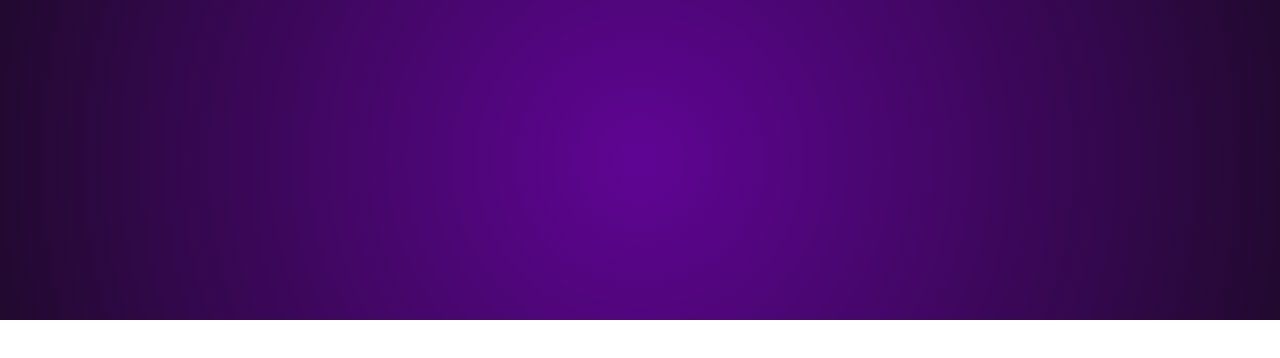
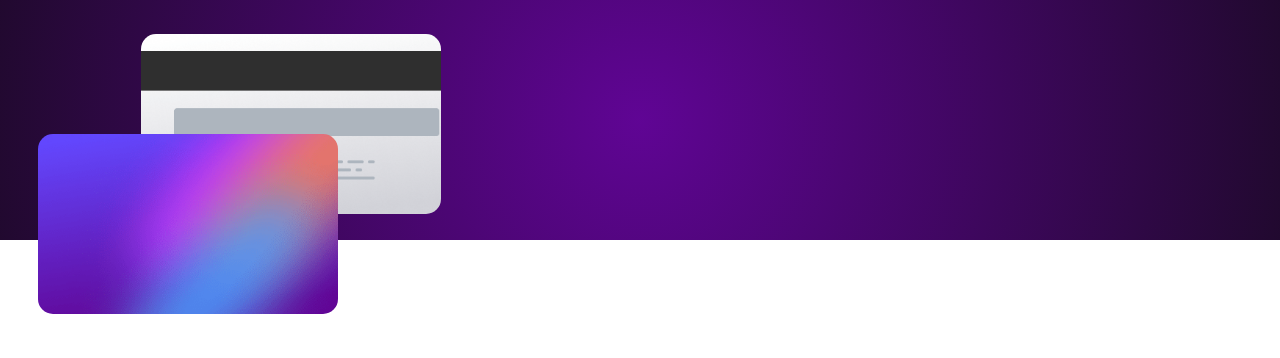
Before and after one commit to gdemartino93/interactive-card-bank, a plain HTML site: page index.html in a window 1280 px wide. Drawn offline with nearby package versions, Linux system fonts and the light colour scheme.

Commit message:
card front/ back

```diff
--- a/css/style.css
+++ b/css/style.css
@@ -20,5 +20,28 @@
 }
 .topside{
     background: radial-gradient(circle at 50%, var(--purple), var(--very-dark-violet));
-    height: 40vh;
+    height: 30vh;
+    position: relative;
 }
+.card-back{
+    width: 300px;
+    height: 180px;
+    background-image: url(../img/bg-card-back.png);
+    background-size: cover;
+    background-repeat: no-repeat;
+    position: absolute;
+    left: 11%;
+    bottom: 11%;
+    border-radius: 15px;
+}
+.card-front{
+    width: 300px;
+    height: 180px;
+    background-image: url(../img/bg-card-front.png);
+    background-size: cover;
+    background-repeat: no-repeat;
+    position: absolute;
+    bottom: -31%;
+    left: 3%;
+    border-radius: 15px;
+}
--- a/index.html
+++ b/index.html
@@ -13,8 +13,21 @@
 <body>
 
     <div class="webapp">
-        <section class="topside"></section>
-        <section class="bottomside"></section>
+        <section class="topside">
+            <div class="col-12">
+                <div class="card-back">
+
+                </div>
+                <div class="card-front">
+
+                </div>
+            </div>
+        </section>
+        <section class="bottomside">
+            <div class="col-12">
+
+            </div>
+        </section>
     </div>
 
     <script src="js/main.js"></script>
```
